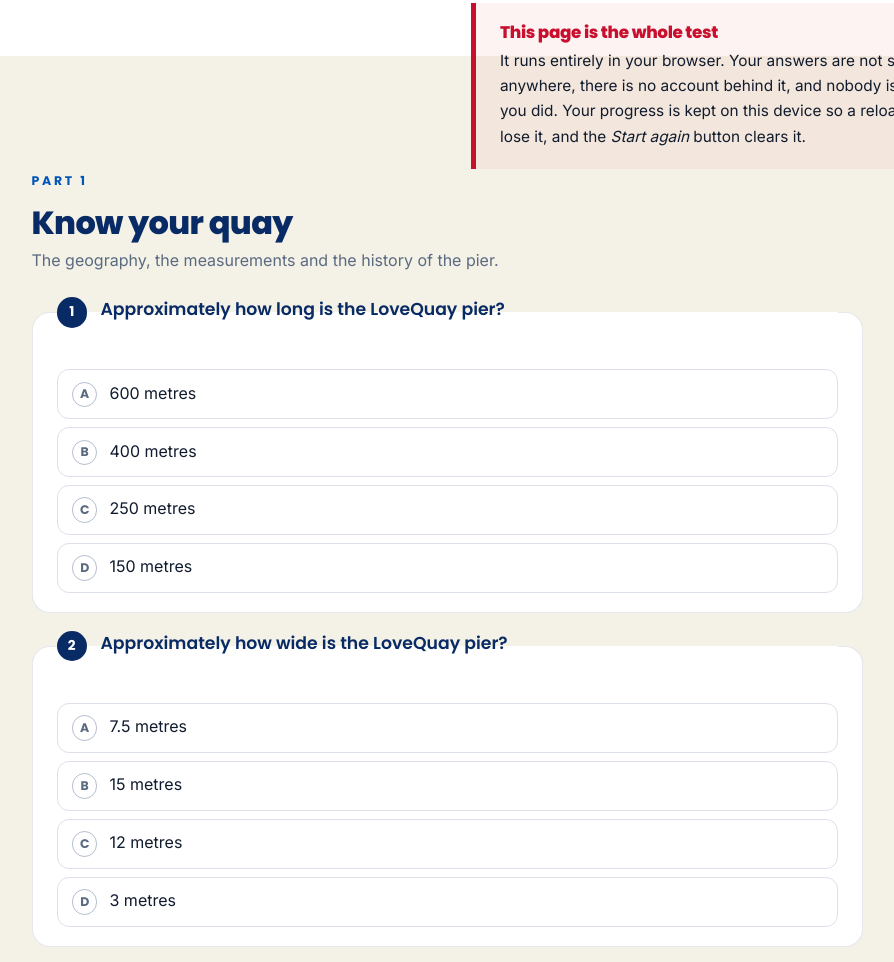
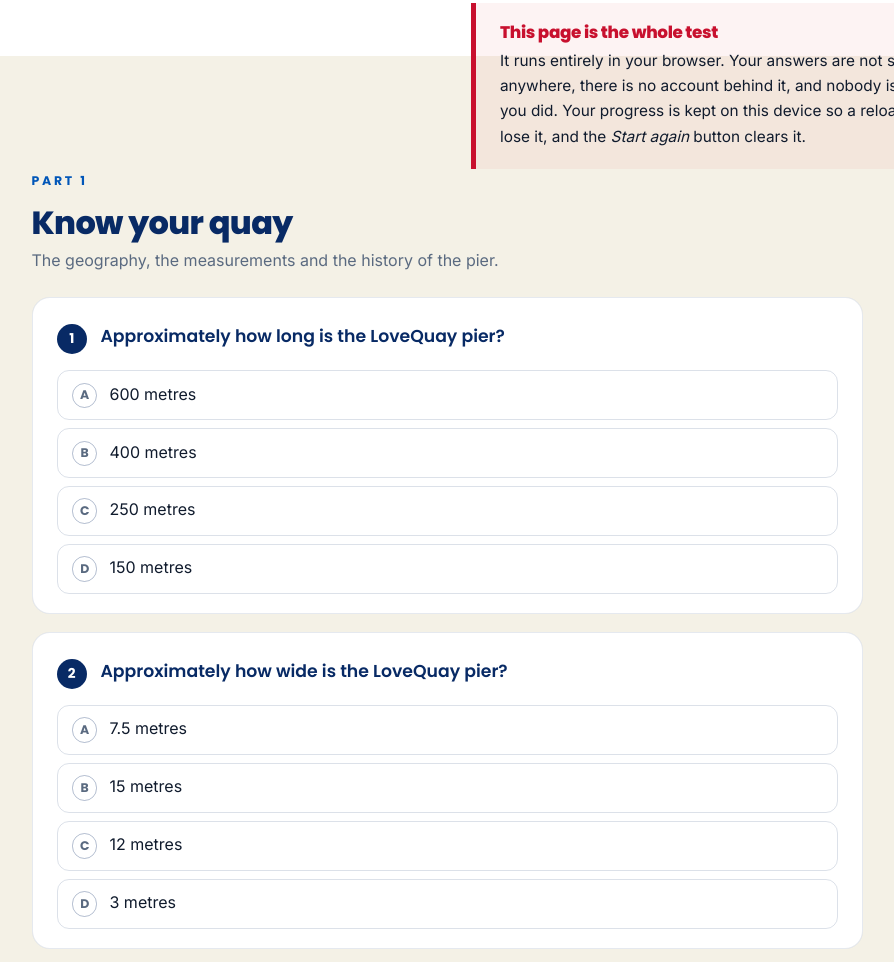
Before and after one commit to ptoone/LoveQuay, a plain HTML site: page test.html in a window 1280 px wide. Shown: the part 1138-2100 px from the top of the page, without its empty margins (193-1087 px from the left). Drawn offline with nearby package versions, Linux system fonts and the light colour scheme.

Commit message:
Put the questions inside the white card
Every question was rendering above its card, sitting on the sand with
the card beginning underneath it.

A legend is laid out against the fieldset's top border rather than
inside its padding box, and the fieldset paints no background behind
it - so the question and its number were outside the box on all 25,
at every width. Measuring showed the legend's top flush with the
fieldset's top, ignoring 1.6rem of padding the options were all
getting.

Floating the legend drops it back into normal flow, where it takes the
card's padding like anything else; .quiz-opts clears the float. It stays
a real <legend> inside a real <fieldset>, so the grouping a screen
reader announces is unchanged, and float blockifies nothing that
matters here - the legend is still a flex row for the number chip and
the text.

Checked at 375, 768 and 1440, and again after marking when the
fieldsets are disabled: every legend now sits 26px below its card's top
edge, nothing has any edge outside its card, and there is no horizontal
overflow.

Co-Authored-By: Claude Opus 5 <noreply@anthropic.com>

```diff
--- a/assets/css/style.css
+++ b/assets/css/style.css
@@ -974,7 +974,14 @@ a { text-decoration-thickness: .07em; text-underline-offset: .18em; }
   margin-bottom: 1.1rem; scroll-margin-top: calc(var(--lq-nav-h) + 1rem);
 }
 .quiz-q.is-missing { border-color: var(--lq-red); box-shadow: 0 0 0 3px rgba(200, 16, 46, .1); }
-.quiz-q__legend { display: flex; gap: .85rem; float: none; width: 100%; padding: 0; margin-bottom: 1rem; }
+.quiz-q__legend {
+  /* A legend is laid out against the fieldset's top border, not inside its
+     padding box, so the question rendered above the white card entirely and
+     sat on the sand. Floating it drops it back into normal flow, where it
+     takes the card's padding like everything else; .quiz-opts clears it. */
+  float: left; width: 100%; padding: 0;
+  display: flex; gap: .85rem; margin-bottom: 1rem;
+}
 .quiz-q__num {
   flex: 0 0 auto; width: 1.9rem; height: 1.9rem; border-radius: 50%;
   background: var(--lq-navy); color: #fff;
@@ -983,7 +990,7 @@ a { text-decoration-thickness: .07em; text-underline-offset: .18em; }
 }
 .quiz-q__text { font-family: var(--lq-display); font-weight: 600; font-size: 1.08rem; line-height: 1.45; color: var(--lq-navy); }
 
-.quiz-opts { display: grid; gap: .5rem; }
+.quiz-opts { display: grid; gap: .5rem; clear: both; }
 .quiz-opt {
   position: relative; display: flex; align-items: flex-start; gap: .75rem;
   padding: .7rem .9rem; border: 1.5px solid rgba(8, 42, 101, .14);
```
